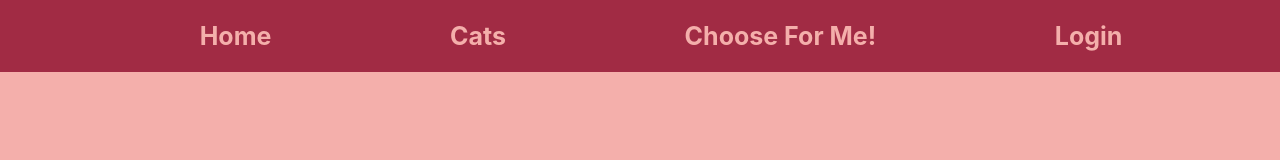
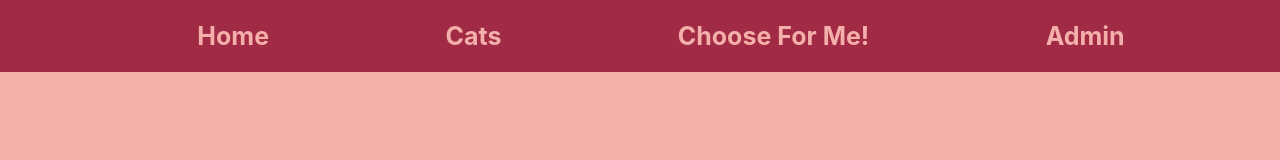
Before and after one commit to tarynJade/tb-frontend-project, a Vue app in the folder application/: page / in a window 1280 px wide. Shown: the top 160 px of the page. Built offline with nearby package versions, Linux system fonts and the light colour scheme.

Commit message:
refactor navcomponent

```diff
--- a/application/src/components/NavigationComponent.vue
+++ b/application/src/components/NavigationComponent.vue
@@ -4,18 +4,12 @@
         <RouterLink to="/">Home</RouterLink>
         <RouterLink to="/cats">Cats</RouterLink>
         <RouterLink to="/choose-for-me">Choose For Me!</RouterLink>
-        <RouterLink to="/login">Login</RouterLink>
+        <RouterLink to="/Admin">Admin</RouterLink>
       </ul>
     </nav>
 </template>
 
-<script>
-export default {
-  name: 'NavigationComponent'
-}
-</script>
-
-<style scoped>
+<style>
 nav {
   width: 100%;
   padding: 20px;
```
